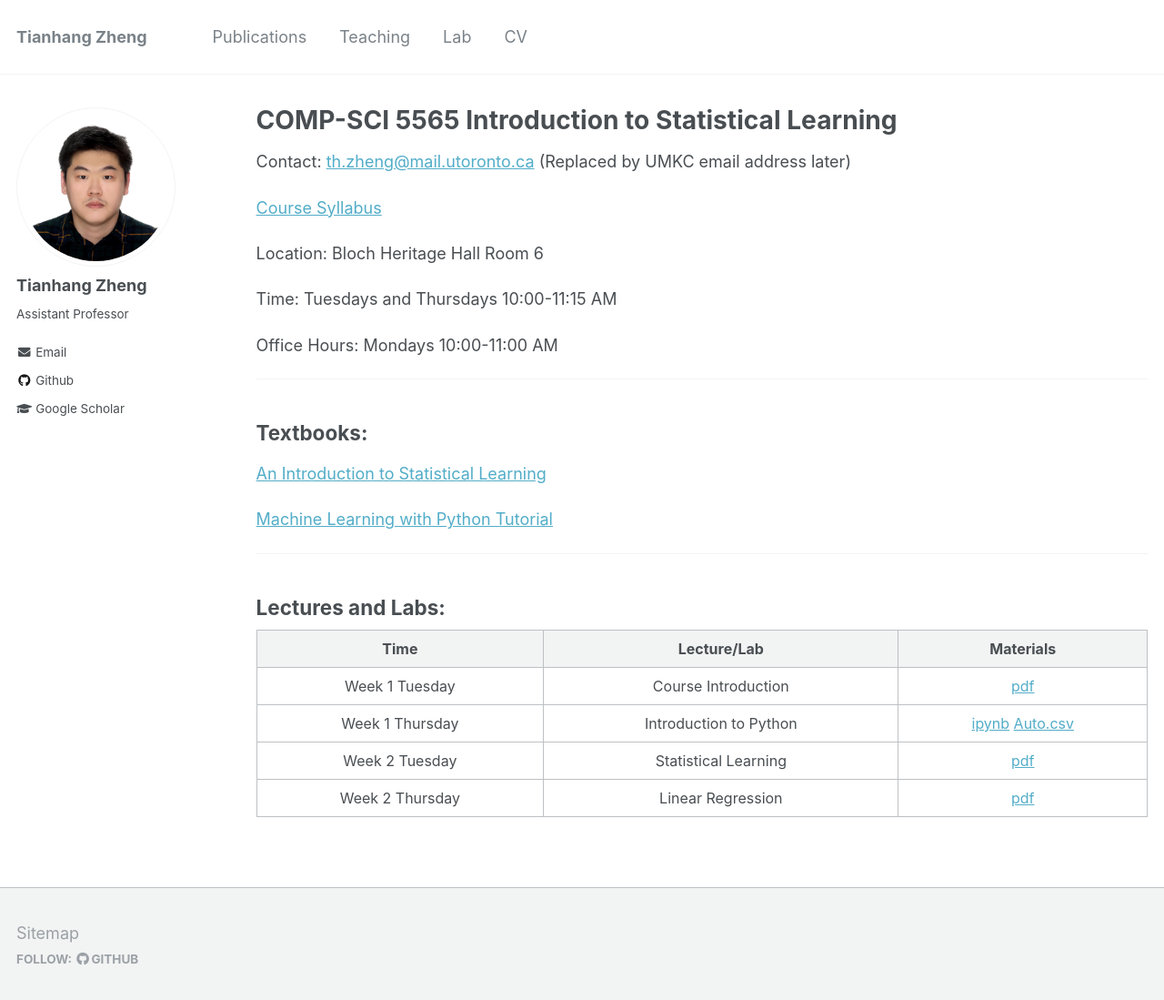
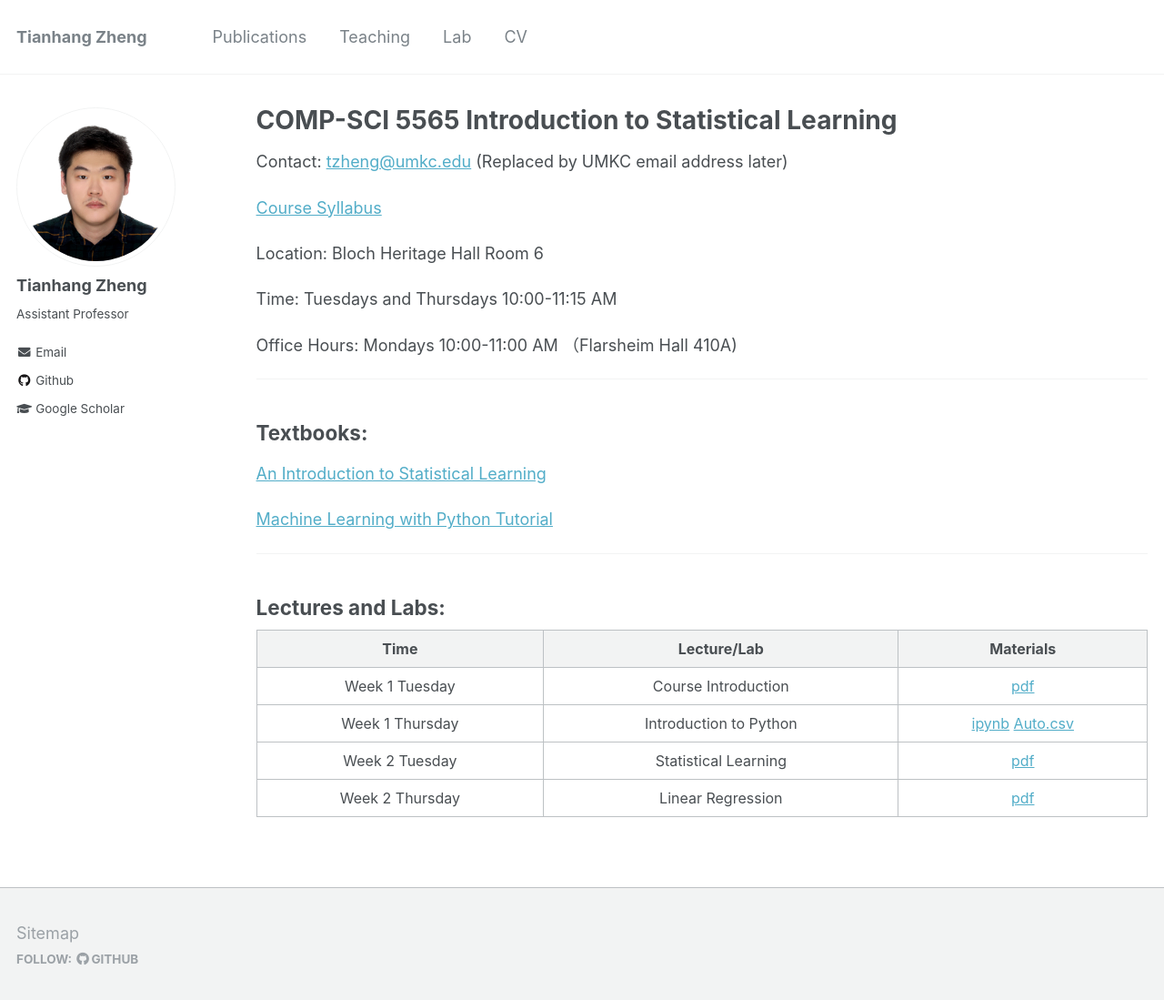
Before and after one commit to tianzheng4/tianzheng4.github.io, a Jekyll site: the page built from _umkc-teaching/2023-fall-teaching-1.md, in a window 1280 px wide and 1112 px high. Shown: the top 1099 px of the window at 91% size. Built offline with Jekyll 4.4.1, drawn with Linux system fonts in a browser that asks for light colours.

Commit message:
Update 2023-fall-teaching-1.md

```diff
--- a/_umkc-teaching/2023-fall-teaching-1.md
+++ b/_umkc-teaching/2023-fall-teaching-1.md
@@ -13,7 +13,7 @@ table {
 }
 </style>
 
-Contact: [th.zheng@mail.utoronto.ca](mailto:th.zheng@mail.utoronto.ca) (Replaced by UMKC email address later)
+Contact: [tzheng@umkc.edu](mailto:tzheng@umkc.edu) (Replaced by UMKC email address later)
 
 [Course Syllabus](/umkc-teaching/Fall_23_Comp-Sci_5565_Tianhang.pdf)
 
@@ -21,7 +21,7 @@ Location: Bloch Heritage Hall Room 6
 
 Time: Tuesdays and Thursdays 10:00-11:15 AM
 
-Office Hours: Mondays 10:00-11:00 AM
+Office Hours: Mondays 10:00-11:00 AM （Flarsheim Hall 410A)
 
 ---
 ## Textbooks:
```
